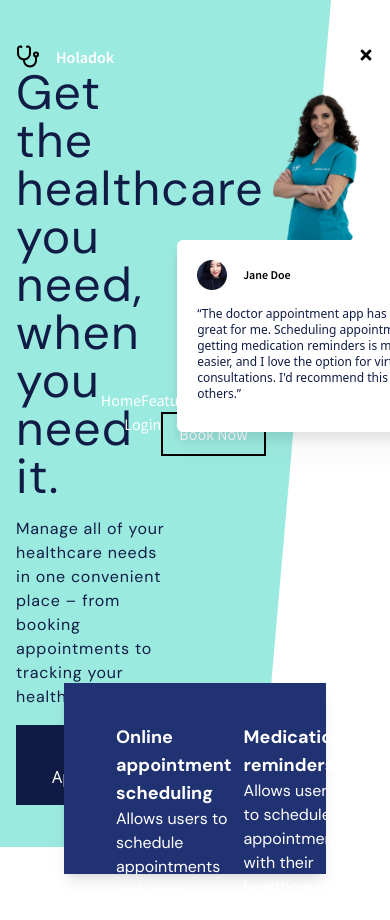
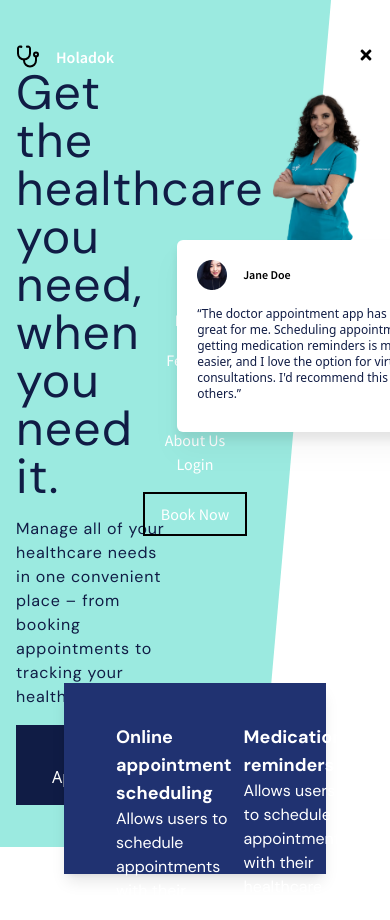
Before and after one commit to andi-faizal94/holadok, a React (Vite) app: page / in a window 390 px wide. Both pictures are taken after a click on the element 366 px from the left and 56 px from the top of the page. Shown: the top 920 px of the page. Built offline with nearby package versions, Linux system fonts and the light colour scheme.

Commit message:
add logic in responsive navbar

```diff
--- a/src/components/Navbar.jsx
+++ b/src/components/Navbar.jsx
@@ -7,17 +7,23 @@
   const handleClick = () => setIsOpenNavbar((prev) => !prev);
   useEffect(() => {
     function responsiveNavbar() {
-      const viewWidth = window.outerWidth;
+      const viewWidth = window.innerWidth;
       const sm = 640;
-
-      if (viewWidth < sm && viewWidth > sm) {
+      if (viewWidth < sm) {
+        setIsOpenNavbar(false);
+      } else {
         setIsOpenNavbar(false);
       }
     }
+
     responsiveNavbar();
 
     window.addEventListener('resize', responsiveNavbar);
-  }, [isOpenNavbar]);
+
+    return () => {
+      window.removeEventListener('resize', responsiveNavbar);
+    };
+  }, []);
 
   return (
     <div className='absolute w-full py-11 z-10'>
@@ -44,7 +50,7 @@
             )}
           </div>
           <div
-            className={`w-full lg:flex lg:justify-between lg:w-10/12 lg:items-center
+            className={`w-full lg:flex lg:justify-between lg:w-10/12 lg:items-center z-20 lg:z-30
             ${
               isOpenNavbar
                 ? 'flex flex-col items-center justify-center h-screen w-full inset-0 fixed text-white'
@@ -53,7 +59,7 @@
 
             `}
           >
-            <ul className='flex lg:flex-row lg:items-center lg:justify-between lg:gap-x-10 z-20 lg:z-30'>
+            <ul className='flex flex-col gap-y-4 justify-between items-center  lg:flex-row lg:items-center lg:justify-between lg:gap-x-10 lg:gap-y-0'>
               <li>
                 <a className='font-sans-pro' href='#home'>
                   Home
@@ -75,7 +81,7 @@
                 </a>
               </li>
             </ul>
-            <ul className='flex lg:flex-row lg:items-center lg:justify-between lg:gap-x-10 z-20 lg:z-30'>
+            <ul className='flex flex-col gap-y-4 justify-between items-center lg:flex-row lg:items-center lg:justify-between lg:gap-x-10 lg:gap-y-0'>
               <li>
                 <a href='#login' className='font-sans-pro'>
                   Login
```
